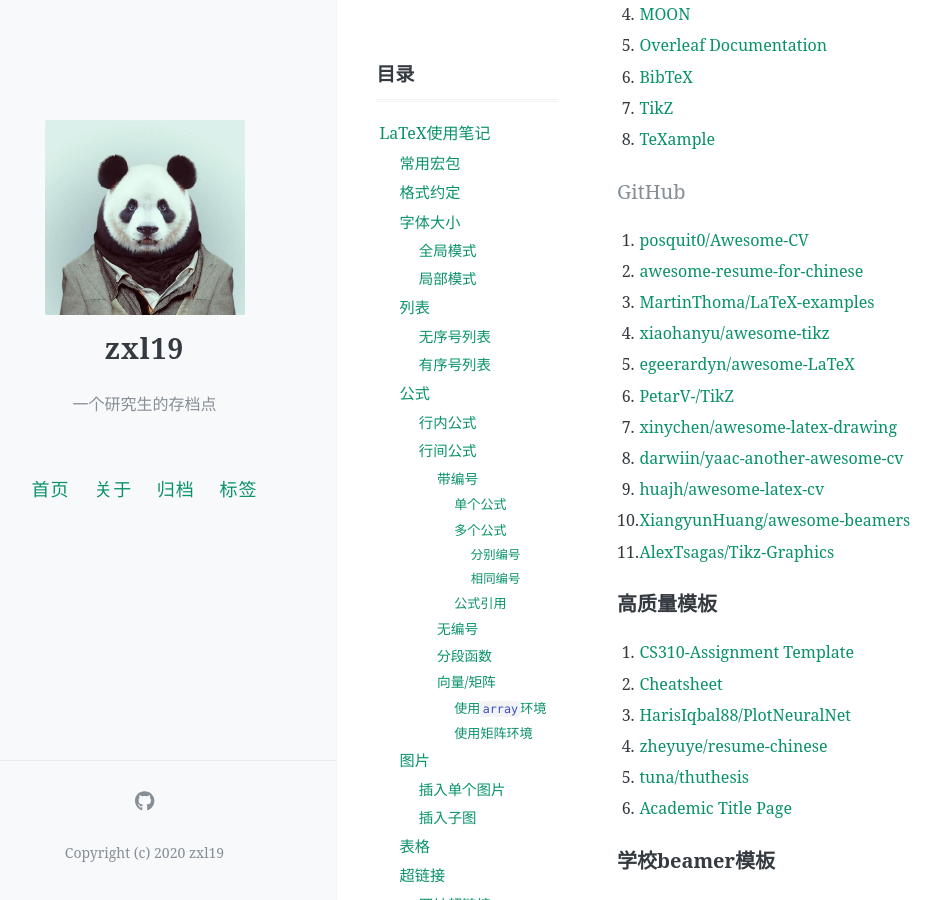
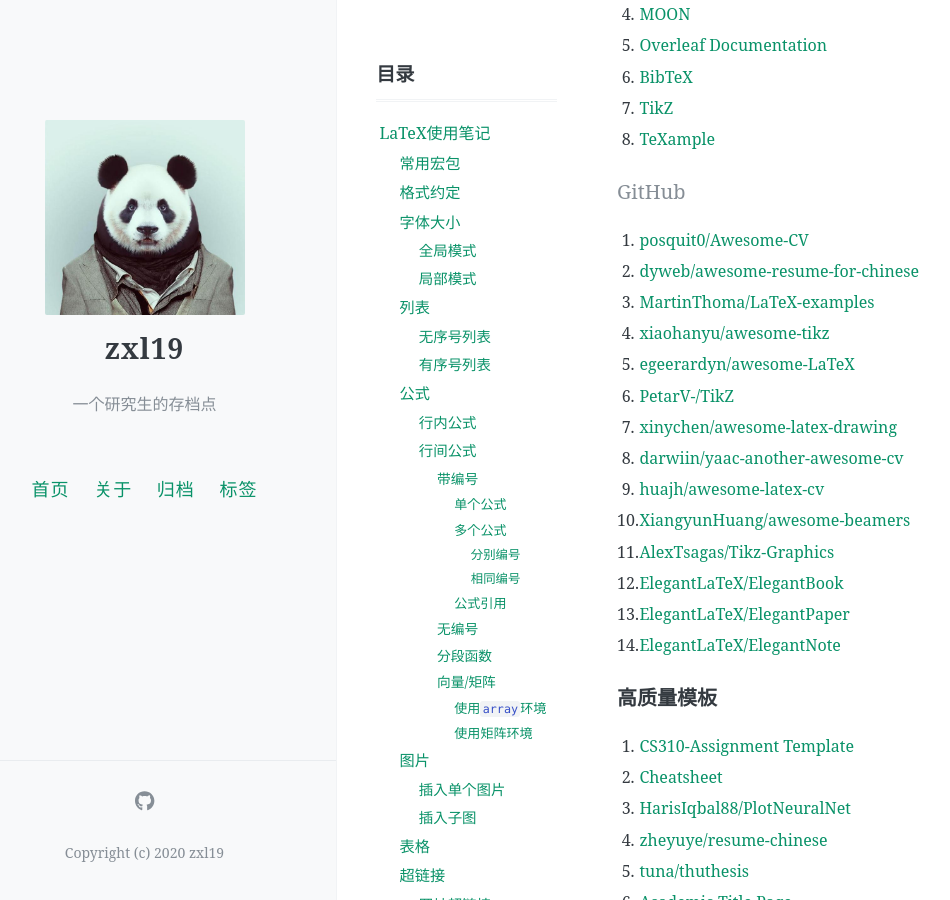
Before and after one commit to zxl19/zxl19.github.io, a Jekyll site: the page built from _posts/2021-03-29-latex-note.md, in a window 1280 px wide and 900 px high, scrolled down 16841 px. Shown: the whole window, without its empty margins (47-997 px from the left). Built offline with Jekyll 4.4.1, drawn with Linux system fonts in a browser that asks for light colours; formulas are drawn with MathJax 3; comment, search, counter and statistics services are not loaded.

Commit message:
Update Posts

```diff
--- a/_posts/2021-03-29-latex-note.md
+++ b/_posts/2021-03-29-latex-note.md
@@ -717,7 +717,7 @@ TODO：单独整理。
 #### GitHub
 
 1. [posquit0/Awesome-CV](https://github.com/posquit0/Awesome-CV)
-2. [awesome-resume-for-chinese](https://github.com/dyweb/awesome-resume-for-chinese)
+2. [dyweb/awesome-resume-for-chinese](https://github.com/dyweb/awesome-resume-for-chinese)
 3. [MartinThoma/LaTeX-examples](https://github.com/MartinThoma/LaTeX-examples)
 4. [xiaohanyu/awesome-tikz](https://github.com/xiaohanyu/awesome-tikz)
 5. [egeerardyn/awesome-LaTeX](https://github.com/egeerardyn/awesome-LaTeX)
@@ -727,6 +727,9 @@ TODO：单独整理。
 9. [huajh/awesome-latex-cv](https://github.com/huajh/awesome-latex-cv)
 10. [XiangyunHuang/awesome-beamers](https://github.com/XiangyunHuang/awesome-beamers)
 11. [AlexTsagas/Tikz-Graphics](https://github.com/AlexTsagas/Tikz-Graphics)
+12. [ElegantLaTeX/ElegantBook](https://github.com/ElegantLaTeX/ElegantBook)
+13. [ElegantLaTeX/ElegantPaper](https://github.com/ElegantLaTeX/ElegantPaper)
+14. [ElegantLaTeX/ElegantNote](https://github.com/ElegantLaTeX/ElegantNote)
 
 ### 高质量模板
 
```
Also changed, not shown: _posts/2021-05-25-slam-tool.md (+1 -0 lines).
